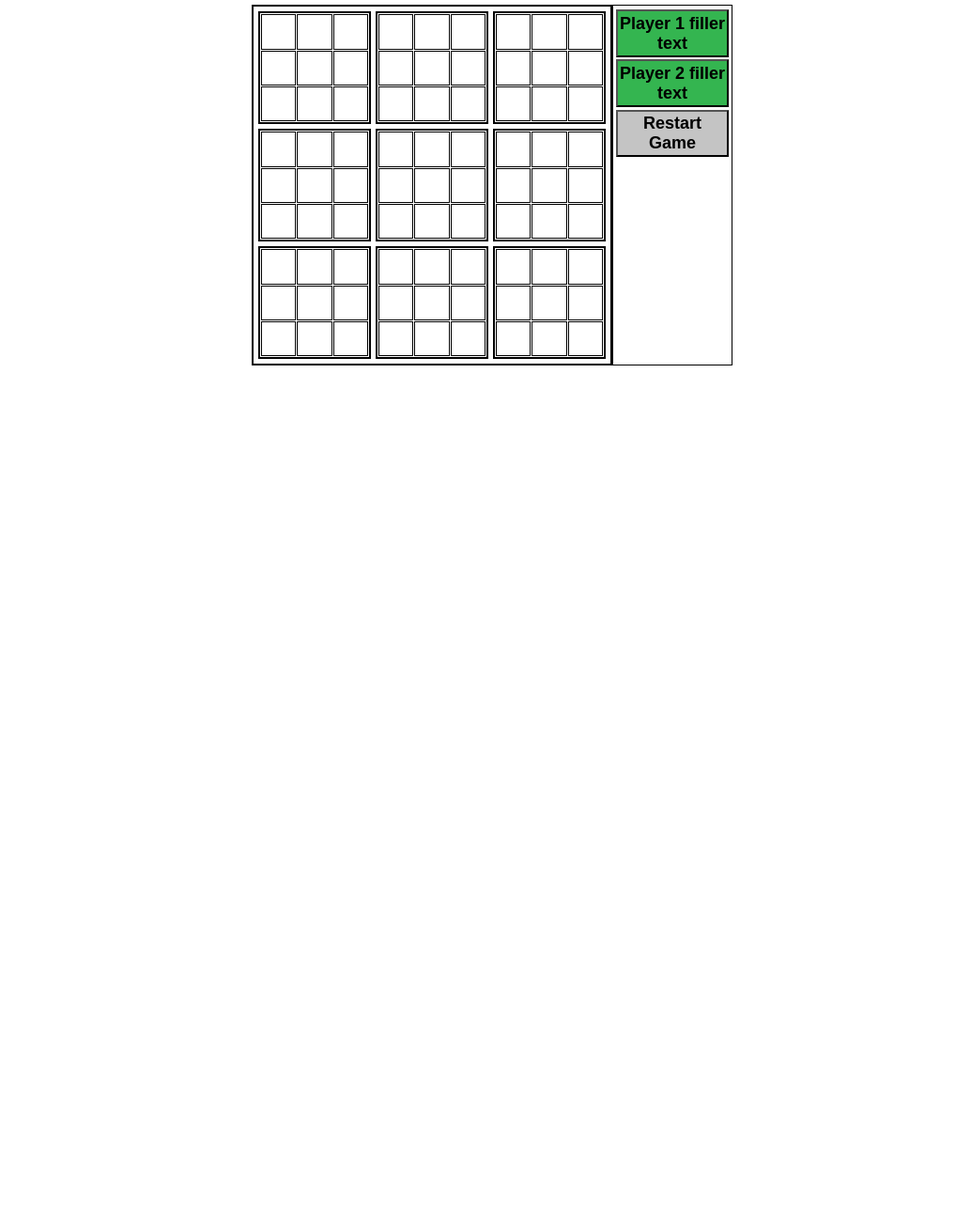
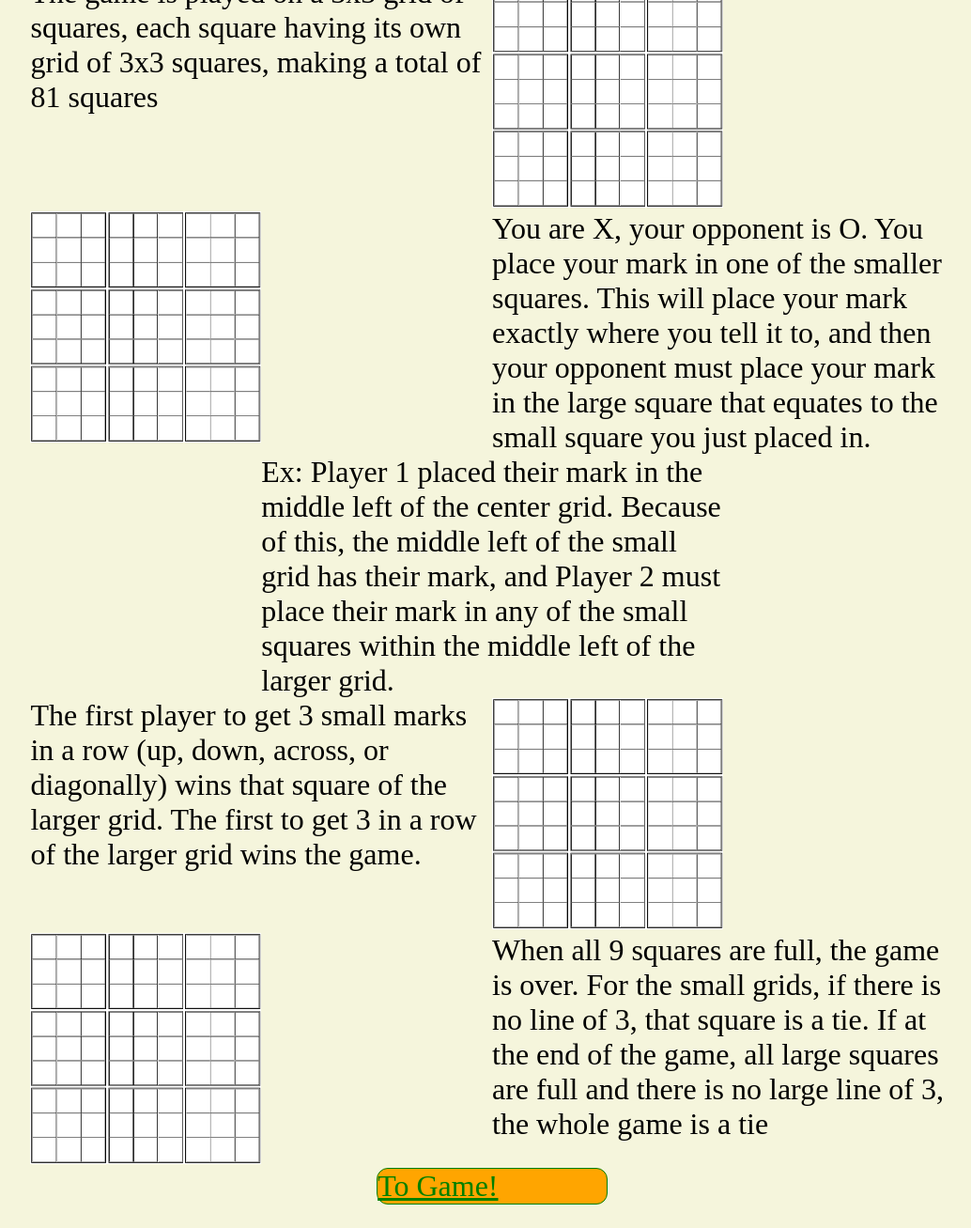
Before and after one commit to Damadog101/strategictictactoecartprojectampm10000, a plain HTML site: page index.html in a window 1280 px wide. Shown: the part 165-1472 px from the top of the page at 94% size, without its empty margins (116-1150 px from the left). Before the commit the page ends 800 px from the top, so only its background shows below. Drawn offline with Linux system fonts and the light colour scheme.

Commit message:
worked on rules page and it looks like crap but its there

```diff
--- a/css/styles.css
+++ b/css/styles.css
@@ -5,6 +5,9 @@ body {
     margin: 0;
     padding: 0;
 
+}
+img {
+    max-width: 100%;
 }
 .settings {
     width: 100%;
@@ -94,3 +97,53 @@ main {
 .noDisplay {
     opacity: 0;
 }
+
+.rules {
+    width: 100vw;
+    display: grid;
+    align-content: center;
+    position: absolute;
+    background-color: white;
+    padding: 2%;
+    background-color: beige;
+}
+.rules * {
+    width: 100%;
+    width: 80%;
+    margin: 0 auto;
+}
+.rules p {
+    font-size: 2rem;
+}
+.rules h2 {
+    font-size: 2.2rem;
+}
+.rules li {
+    font-size: 1.5rem;
+}
+.rules a {
+    font-size: 2rem;
+    border: 1px solid green;
+    background-color: orange;
+    color: green;
+    border-radius: 12px;
+    width: 20%;
+    cursor: pointer;
+}
+.instructions {
+    max-width: 100%;
+    display: flex;
+    flex-wrap: wrap;
+}
+.instructions div,
+.instructions p {
+    width: 50%;
+}
+.instructions img {
+    width: 50%;
+}
+.rulesIntro {
+    text-align: center;
+    width: 100%;
+    padding-bottom: 3%;
+}
--- a/index.html
+++ b/index.html
@@ -15,32 +15,60 @@
 
   <body>
     <header>
-      <div class="settings">
-        <div id="iconWrapper">
-          <i id="settingsIcon" class="fa-solid fa-gear settingsIcon"></i>
-          <div id="settingsPopUp" class="settingsPopUp noDisplay">
-            <p>Dark Mode</p>
-            <a href="https://www.youtube.com/@Cubeacabra/shorts">
-              <i class="fa-brands fa-youtube"></i>
-            </a>
+      <div class="rules" id="rules">
+        <div class="rulesIntro">
+          <h2>Welcome To Strategic Tic Tac Toe!</h2>
+          <p>How to Play:</p>
+        </div>
+        <div class="instructions">
+          <p>
+            The game is played on a 3x3 grid of squares, each square having its
+            own grid of 3x3 squares, making a total of 81 squares
+          </p>
+          <div class="instructImg">
+            <img src="/images/blankBoard.png" alt="" />
           </div>
         </div>
+        <div class="instructions">
+          <div class="instructImg">
+            <img src="/images/blankBoard.png" alt="" />
+          </div>
+          <p>
+            You are X, your opponent is O. You place your mark in one of the
+            smaller squares. This will place your mark exactly where you tell it
+            to, and then your opponent must place your mark in the large square
+            that equates to the small square you just placed in.
+          </p>
+          <p>
+            Ex: Player 1 placed their mark in the middle left of the center
+            grid. Because of this, the middle left of the small grid has their
+            mark, and Player 2 must place their mark in any of the small squares
+            within the middle left of the larger grid.
+          </p>
+        </div>
+        <div class="instructions">
+          <p>
+            The first player to get 3 small marks in a row (up, down, across, or
+            diagonally) wins that square of the larger grid. The first to get 3
+            in a row of the larger grid wins the game.
+          </p>
+          <div class="instructImg">
+            <img src="/images/blankBoard.png" alt="" />
+          </div>
+        </div>
+        <div class="instructions">
+          <div class="instructImg">
+            <img src="/images/blankBoard.png" alt="" />
+          </div>
+          <p>
+            When all 9 squares are full, the game is over. For the small grids,
+            if there is no line of 3, that square is a tie. If at the end of the
+            game, all large squares are full and there is no large line of 3,
+            the whole game is a tie
+          </p>
+        </div>
+
+        <a href="game.html" id="toGame">To Game!</a>
       </div>
-      <div class="titles">
-        <h1>Strategic Tic-Tac-Toe</h1>
-        <h2>Play Anywhere to Start the Game</h2>
-      </div>
-    </header>
-    <main>
-      <div id="board-wrapper" class="board">
-        <!-- Generated with code -->
-      </div>
-      <div class="optionsWrapper">
-        <button id="player1" class="player1">Player 1 filler text</button>
-        <button id="player2" class="player2">Player 2 filler text</button>
-        <button id="restart" class="restart">Restart Game</button>
-      </div>
-    </main>
-    <footer></footer>
   </body>
 </html>
--- a/script/index.js
+++ b/script/index.js
@@ -1,6 +1,11 @@
 let settings = document.getElementById("settingsIcon");
 let settingsPopUp = document.getElementById("settingsPopUp");
+// let toGameButton = document.getElementById("toGame")
+// let rulesPage = document.getElementById("rules")
 
+// toGameButton.addEventListener("click", () => {
+//     rulesPage.classList.add("noDisplay")
+// })
 
 settings.addEventListener("click", () => {
     if (settingsPopUp.classList.contains("noDisplay")) {
@@ -36,17 +41,25 @@ for (let i = 0; i < 9; i++) {
 }
 
 
+
+
+
+
 class TicTacToe {
     constructor() {
         this.board = [
-        [0, 0, 0]
-        [0, 0, 0]
+        [0, 0, 0],
+        [0, 0, 0],
         [0, 0, 0]
     ]
     }
+
+
     makeMove(player, x, y) {
         this.board[x][y] = player
     }
+
+
     checkWin() {
         for(let i = 0; i < 3; i++) {
             if (board[0][i] == board[1][i] == board[2][i]){
```
Also changed, not shown: game.html (added, +46 -0 lines), images/blankBoard.png (added).
